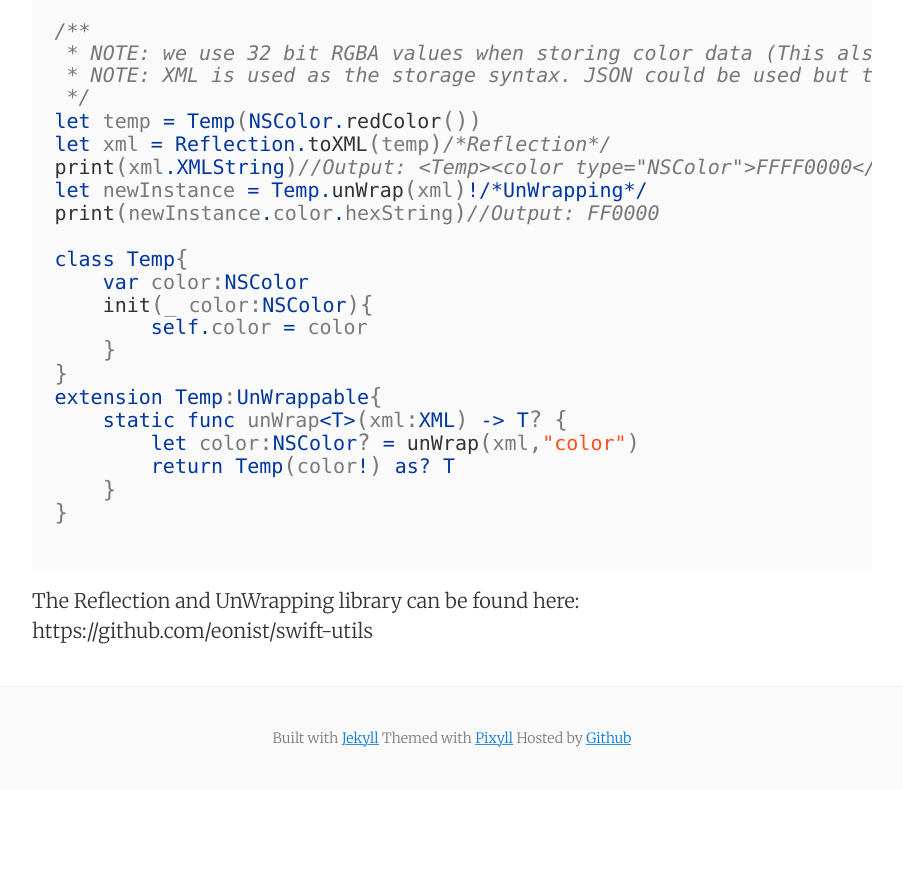
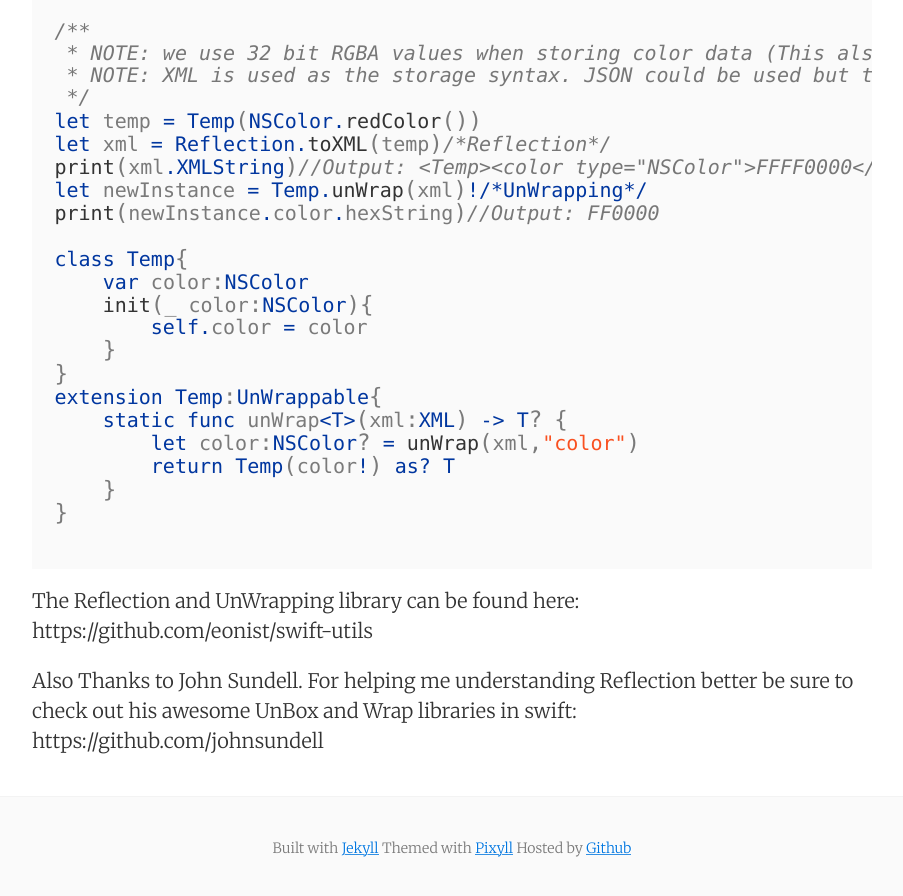
Before and after one commit to stylekit/stylekit.github.io, a Jekyll site: the page built from _posts/2016-10-08-Optimizing-The-Style-manager.md, in a window 1280 px wide and 900 px high, scrolled down 1240 px. Shown: the top 896 px of the window, without its empty margins (188-1091 px from the left). Built offline with Jekyll 4.4.1, drawn with Linux system fonts in a browser that asks for light colours; nearby versions of some CDN libraries; comment, search, counter and statistics services are not loaded; before the commit the page ends 2030 px from its top, so only the background shows below that.

Commit message:
Files modified: 1


Modified 1 file:
_posts/2016-10-08-Optimizing-The-Style-manager.md

````diff
--- a/_posts/2016-10-08-Optimizing-The-Style-manager.md
+++ b/_posts/2016-10-08-Optimizing-The-Style-manager.md
@@ -41,3 +41,5 @@ extension Temp:UnWrappable{
 ```
 
 The Reflection and UnWrapping library can be found here: https://github.com/eonist/swift-utils
+
+Also Thanks to John Sundell. For helping me understanding Reflection better be sure to check out his awesome UnBox and Wrap libraries in swift: https://github.com/johnsundell
````
